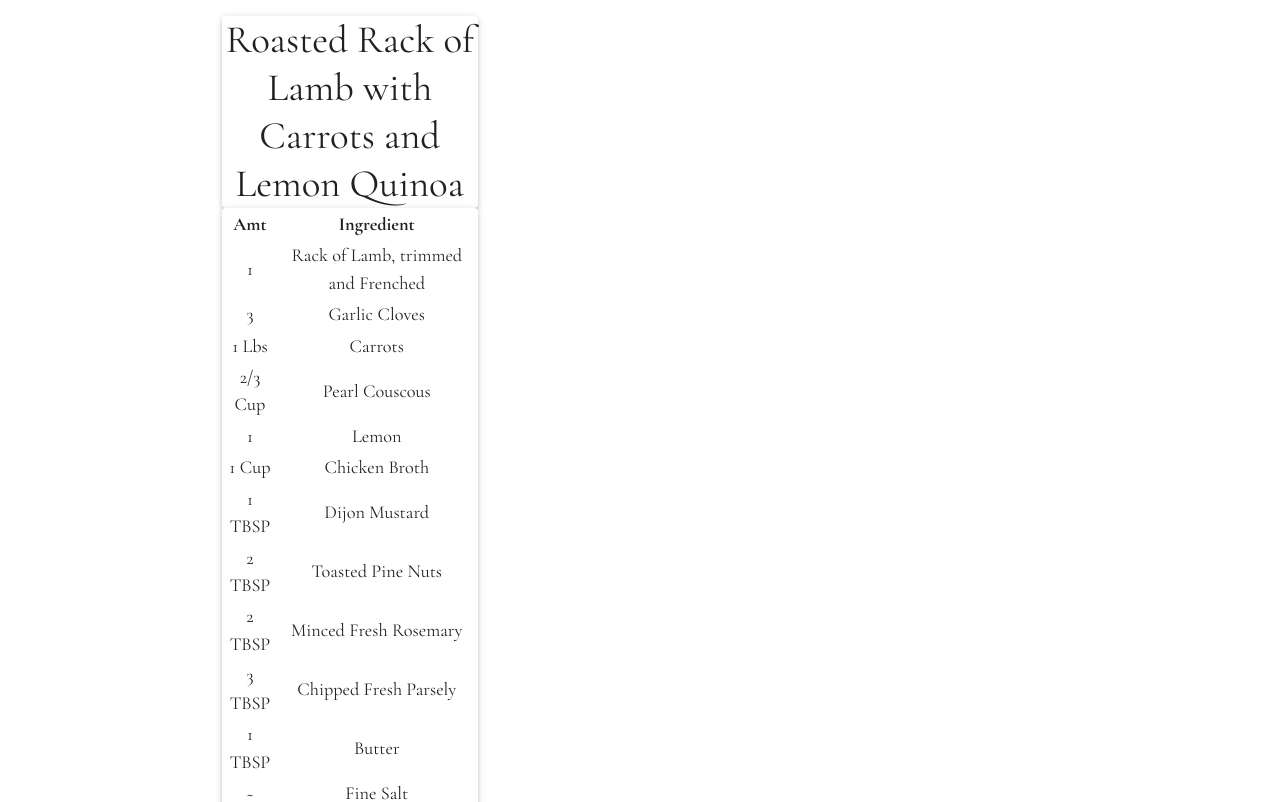
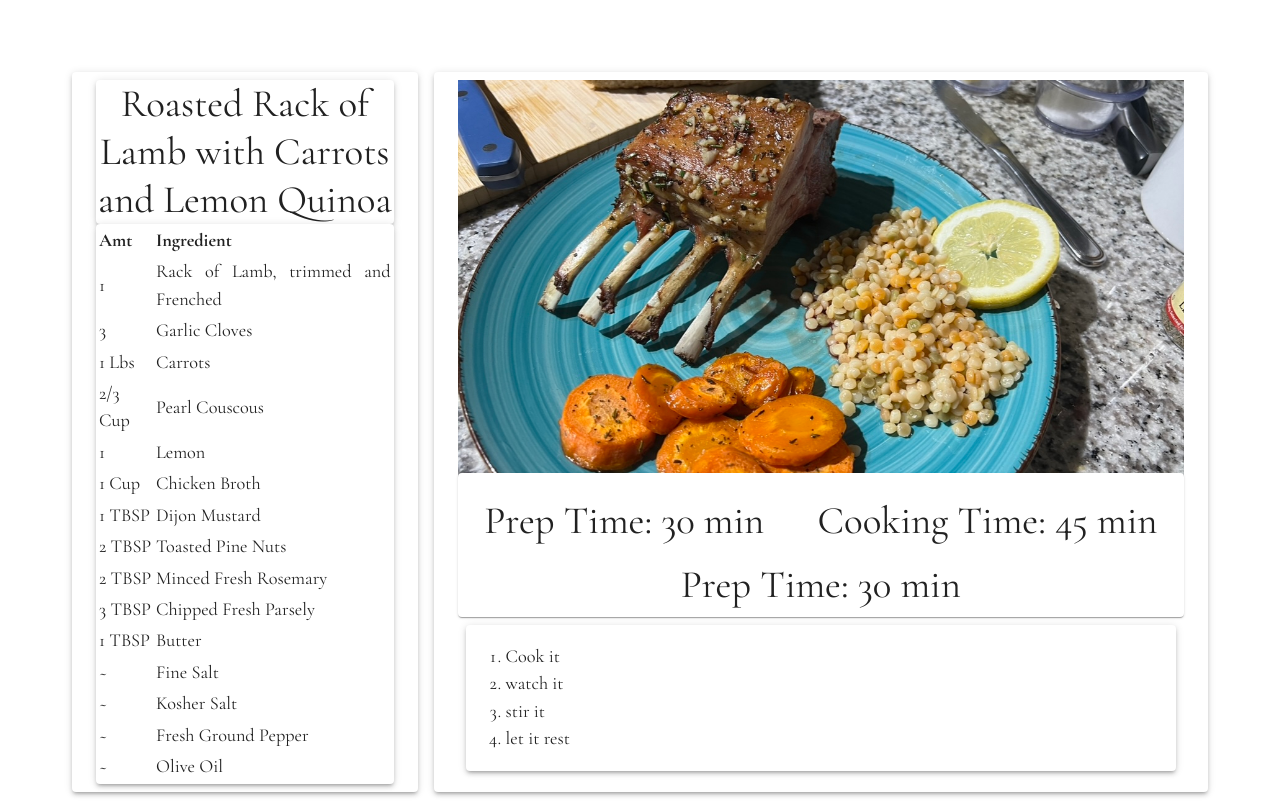
Before and after one commit to superham/Cookbook, a React (Create React App) app: page /recipes/roasted-lamb in a window 1280 px wide. Shown: the top 802 px of the page. Built offline with nearby package versions, Linux system fonts and the light colour scheme.

Commit message:
Adjust styling

```diff
--- a/src/components/FullPage/FullPage.tsx
+++ b/src/components/FullPage/FullPage.tsx
@@ -5,6 +5,7 @@ import {
   Container,
   CssBaseline,
   Grid,
+  Paper,
   Typography,
   createTheme,
 } from "@mui/material";
@@ -29,23 +30,39 @@ export default function FullPage() {
   return (
     <ThemeProvider theme={defaultTheme}>
       <CssBaseline />
-      <Grid
-        container
-        spacing={2}
-        flexGrow={1}
-        columns={2}
-        padding={"0.5rem"}
-        alignItems={"center"}
-        sx={{ textAlign: "center" }}
+      <Container
+        sx={{
+          paddingTop: "4rem",
+          paddingBottom: "2rem",
+          borderRadius: "4px",
+          marginTop: ".5rem",
+          display: "flex",
+        }}
       >
-        <Grid item sx={{ flexGrow: 1 }}>
+        <Paper
+          elevation={3}
+          sx={{
+            maxWidth: "30%",
+            marginRight: "0.5rem",
+            marginLeft: "0.5rem",
+            minWidth: "200px",
+          }}
+        >
           <Ingredients />
-        </Grid>
-        <Grid item sx={{ flexGrow: 1 }}>
+        </Paper>
+        <Paper
+          elevation={3}
+          sx={{
+            maxWidth: "70%",
+            marginRight: "0.5rem",
+            marginLeft: "0.5rem",
+            minWidth: "200px",
+          }}
+        >
           <Summary pic={lambPic} prepTime={30} cookTime={45} foodYield={2} />
           <Steps />
-        </Grid>
-      </Grid>
+        </Paper>
+      </Container>
     </ThemeProvider>
   );
 }
--- a/src/components/FullPage/Ingredients/Ingredients.tsx
+++ b/src/components/FullPage/Ingredients/Ingredients.tsx
@@ -30,18 +30,15 @@ export default function Ingredients() {
 
   return (
     <Container
-      maxWidth="md"
       sx={{
         borderRadius: "4px",
         marginTop: ".5rem",
+        marginBottom: ".5rem",
       }}
     >
       <Paper
         elevation={3}
         sx={{
-          maxWidth: "30%",
-          marginRight: "0.5rem",
-          marginLeft: "0.5rem",
           display: "flex",
         }}
       >
@@ -52,10 +49,8 @@ export default function Ingredients() {
       <Paper
         elevation={3}
         sx={{
-          maxWidth: "30%",
-          marginRight: "0.5rem",
-          marginLeft: "0.5rem",
           display: "flex",
+          textAlign: "justify",
         }}
       >
         <ReactMarkdown children={list} remarkPlugins={[remarkGfm]} />
--- a/src/components/MainPage/MainPage.tsx
+++ b/src/components/MainPage/MainPage.tsx
@@ -46,7 +46,6 @@ export default function MainPage() {
         <CssBaseline />
         <SearchAppBar />
         <Filters />
-
         <main>
           {/* Hero unit */}
           <Box>
```
